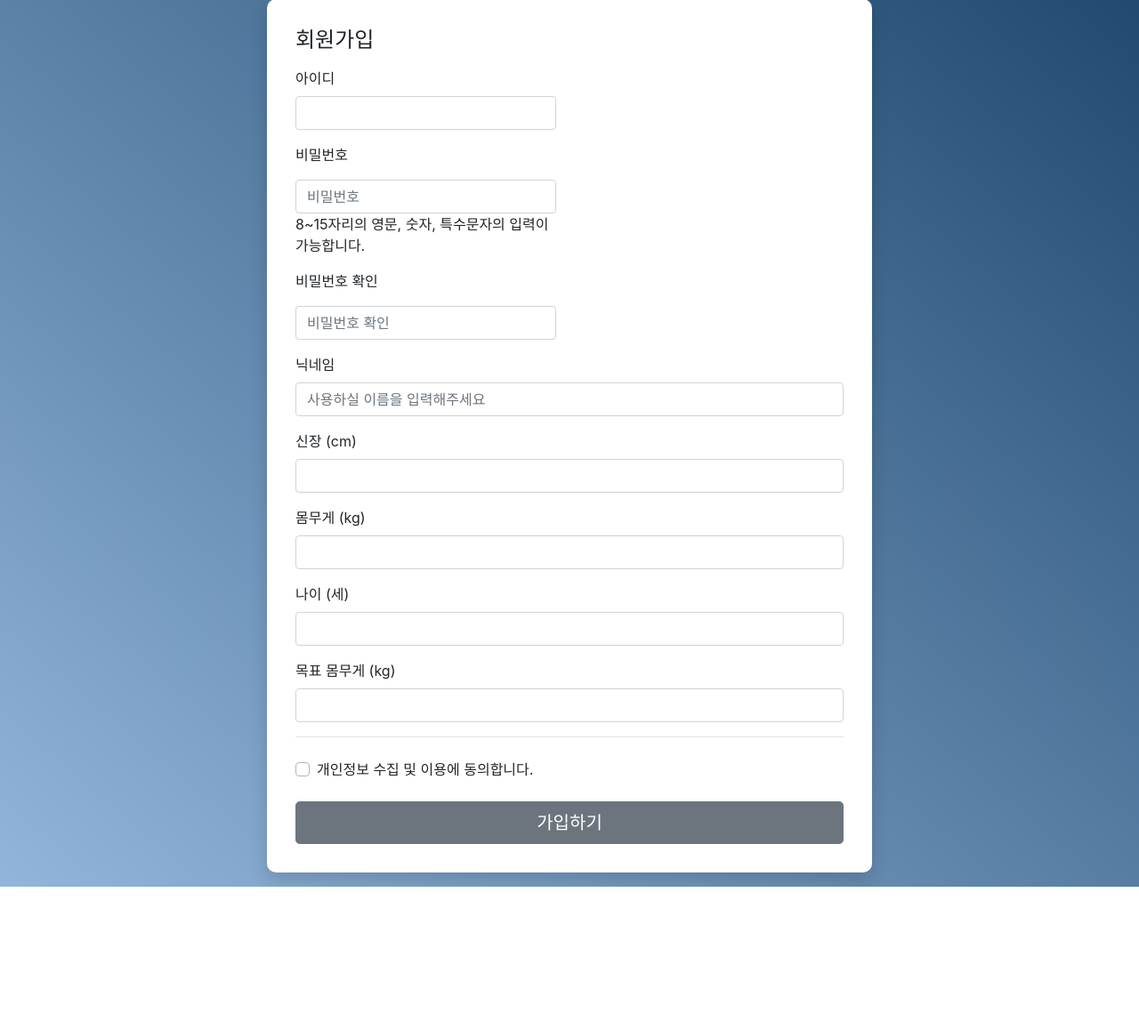
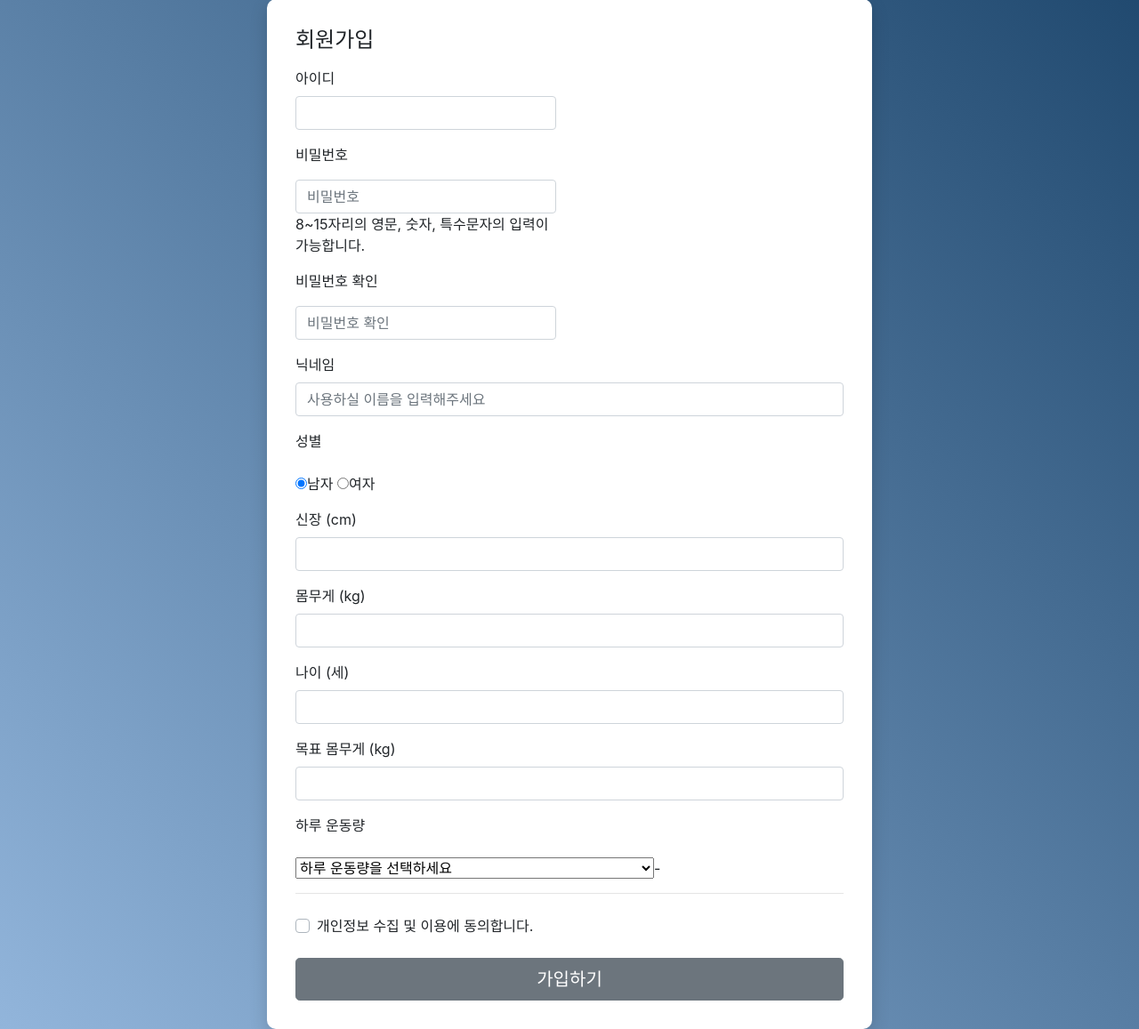
Before and after one commit to zenna9/bit-middle-project, a Django app: page /lg/register/ in a window 1280 px wide. Shown: the part 81-1238 px from the top of the page at 89% size. Before the commit the page ends 1078 px from the top, so only its background shows below. Run offline with Django 3.2, Linux system fonts and the light colour scheme; parts of the project's set-up code (start-up, migrations or seed data) failed here and were passed over; some libraries are stand-ins or nearby versions.

Commit message:
회원가입 연결끝, 권장칼로리 자동계산

```diff
--- a/eat/models.py
+++ b/eat/models.py
@@ -25,6 +25,7 @@ class login(models.Model):
     recommend_ayeon = models.FloatField(default=12)
     recommend_kolest = models.FloatField(default=300)
     recommend_transfat= models.FloatField(default=0.0)
+    momentum= models.IntegerField(default=0)
 
 class diet(models.Model) :
     user_id = models.CharField(max_length=20, default="none")
--- a/login/templates/register.html
+++ b/login/templates/register.html
@@ -46,12 +46,12 @@
         <h4 class="mb-3">회원가입</h4>
 
 
-        <form class="validation-form" novalidate action="submit">
-          <!-- {% csrf_token %} -->
+        <form class="validation-form" novalidate action="submit" method="POST">
+          {% csrf_token %}
           <div class="row">
             <div class="col-md-6 mb-3">
               <label for="username">아이디</label>
-              <input type="text" class="form-control" id="username" name="user_id" placeholder="" value="" required >
+              <input type="text" class="form-control" id="username" name="user_id" placeholder="" required >
               <div class="invalid-feedback">
                 아이디를 입력해주세요.
               </div>
@@ -82,6 +82,8 @@
               <span id="alert-danger" style="display: none; color: #d92742; font-weight: bold; ">비밀번호가 일치하지 않습니다.</span>
             </div>
 
+
+
             <script>
             $('.pw').focusout(function () {
               var pwd1 = $("#password_1").val();
@@ -107,8 +109,14 @@
             <label for="name">닉네임</label>
             <input type="text" name="user_name" class="form-control" id="height" placeholder="사용하실 이름을 입력해주세요" required>
             <div class="invalid-feedback">
-              신장을 입력해주세요.
+              닉네임을 입력해주세요.
             </div>
+          </div>
+
+          <div class="mb-3 fieldlabel"><label>성별</label></div>
+          <div class="mb-3 formfield">
+              <input type="radio" name="user_sex" value="남" alt="남자" checked>남자
+              <input type="radio" name="user_sex" value="여" alt="여자" >여자
           </div>
 
           <div class="mb-3">
@@ -127,8 +135,6 @@
             </div>
           </div>
 
-
-
           <div class="mb-3">
             <label for="age">나이 (세)</label>
             <input type="number" name="user_age" class="form-control" id="age" placeholder="" required>
@@ -141,11 +147,22 @@
             <label for="tar-weight">목표 몸무게 (kg)</label>
             <input type="number" name="wanted_weight" class="form-control" id="tar-weight" placeholder="" required>
             <div class="invalid-feedback">
-              몸무게를 입력해주세요.
+              목표 몸무게를 입력해주세요.
             </div>
           </div>
-<!--
+
           <div class="mb-3">
+            <label for="momentum">하루 운동량</label></div>
+        <div class="formfield">
+            <select id="momentum" name="momentum">
+                <option value="0">하루 운동량을 선택하세요</option>
+                <option value="1">가벼운 활동 (일반 사무직)</option>
+                <option value="2">보통의 활동 (서서 하는 일, 어린 자녀가 있는 주부의 정도)</option>
+                <option value="3">많은 활동</option>
+                <option value="4">높은 강도의 운동 활동</option>
+            </select>-
+
+          <!--<div class="mb-3">
             <label for="email">이메일</label>
             <input type="email" class="form-control" id="email" placeholder="you@example.com" required>
             <div class="invalid-feedback">
--- /dev/null
+++ b/login/templates/register_succ.html
@@ -0,0 +1 @@
+로그인성공!
--- a/login/urls.py
+++ b/login/urls.py
@@ -14,4 +14,4 @@ urlpatterns = [
     path('logining/', views.logining, name='logining'),
     path('register/', views.register, name='register'),
     path('register/submit', views.register_submit, name='register_submit'),
-]
+    path('success/', TemplateView.as_view(template_name='register_succ.html'), name='mmm')]
--- a/login/views.py
+++ b/login/views.py
@@ -47,44 +47,58 @@ def register_submit(request):
     # stmt = stmt.format(user_id, password)
     # cursor.execute(stmt) #
     # data = cursor.fetchall() #
-    login = login()
-    login.user_id = request.POST['user_id']
-    login.password = request.POST['password']
-    login.user_name = request.POST['user_name']
-    login.user_height = request.POST['user_height']
-    login.user_weight = request.POST['user_weight']
-    login.user_age = request.POST['user_age']
-    login.wanted_weight = request.POST['wanted_weight']
+    logins = login()
+    logins.user_id = request.POST['user_id']
+    logins.password = request.POST['password']
+    logins.user_name = request.POST['user_name']
+    logins.user_sex = request.POST['user_sex']
+    logins.user_height = request.POST['user_height']
+    logins.user_weight = request.POST['user_weight']
+    logins.user_age = request.POST['user_age']
+    logins.wanted_weight = request.POST['wanted_weight']
+    logins.momentum = request.POST['momentum']
 
+    if logins.momentum == 1 :
+        momen = 25
+    elif logins.momentum == 2 :
+        momen = 30
+    elif logins.momentum == 3 :
+        momen = 35
+    elif logins.momentum == 4 :
+        momen = 40
+    else : momen =30
+    logins.recommend_kcal = (float(logins.user_height)-100)*0.9*momen
 
-    return render(request, 'login.html')
+    logins.save()
+
+    return redirect('/lg/success')
 
 
 def register(request):
     return render(request, 'register.html')
 
 
-def create_process(request):
-    new_user = request.POST.get('username')
-    con = pymysql.connect(host='127.0.0.1', port=3306, user='root', password='bit123', db='dogstagram_db', charset='utf8')
-    cursor = con.cursor(pymysql.cursors.DictCursor)
-    stmt = "SELECT username FROM dogbook_users WHERE username='{}'"
-    stmt = stmt.format(new_user)
-    cursor.execute(stmt)
-    data = cursor.fetchall()
+# def create_process(request):
+#     new_user = request.POST.get('username')
+#     con = pymysql.connect(host='127.0.0.1', port=3306, user='root', password='bit123', db='dogstagram_db', charset='utf8')
+#     cursor = con.cursor(pymysql.cursors.DictCursor)
+#     stmt = "SELECT username FROM dogbook_users WHERE username='{}'"
+#     stmt = stmt.format(new_user)
+#     cursor.execute(stmt)
+#     data = cursor.fetchall()
 
-    if not data:
-        user = users()
-        user.username = request.POST.get('username')
-        user.full_name = request.POST.get('full_name')
-        user.email = request.POST.get('email')
-        user.passwd = request.POST.get('passwd')
-        user.phoneno = request.POST.get('phoneno')
-        user.save()
-        return render(request, 'dogbook/success.html')
+#     if not data:
+#         user = users()
+#         user.username = request.POST.get('username')
+#         user.full_name = request.POST.get('full_name')
+#         user.email = request.POST.get('email')
+#         user.passwd = request.POST.get('passwd')
+#         user.phoneno = request.POST.get('phoneno')
+#         user.save()
+#         return render(request, 'dogbook/success.html')
 
-    else:
-        return render(request, 'dogbook/login_fail.html')
+#     else:
+#         return render(request, 'dogbook/login_fail.html')
 
     # if 'id_check_btn' in request.POST:
     #     user = request.POST.get('username')
```
Also changed, not shown: eat/migrations/0005_login_momentum.py (added).
